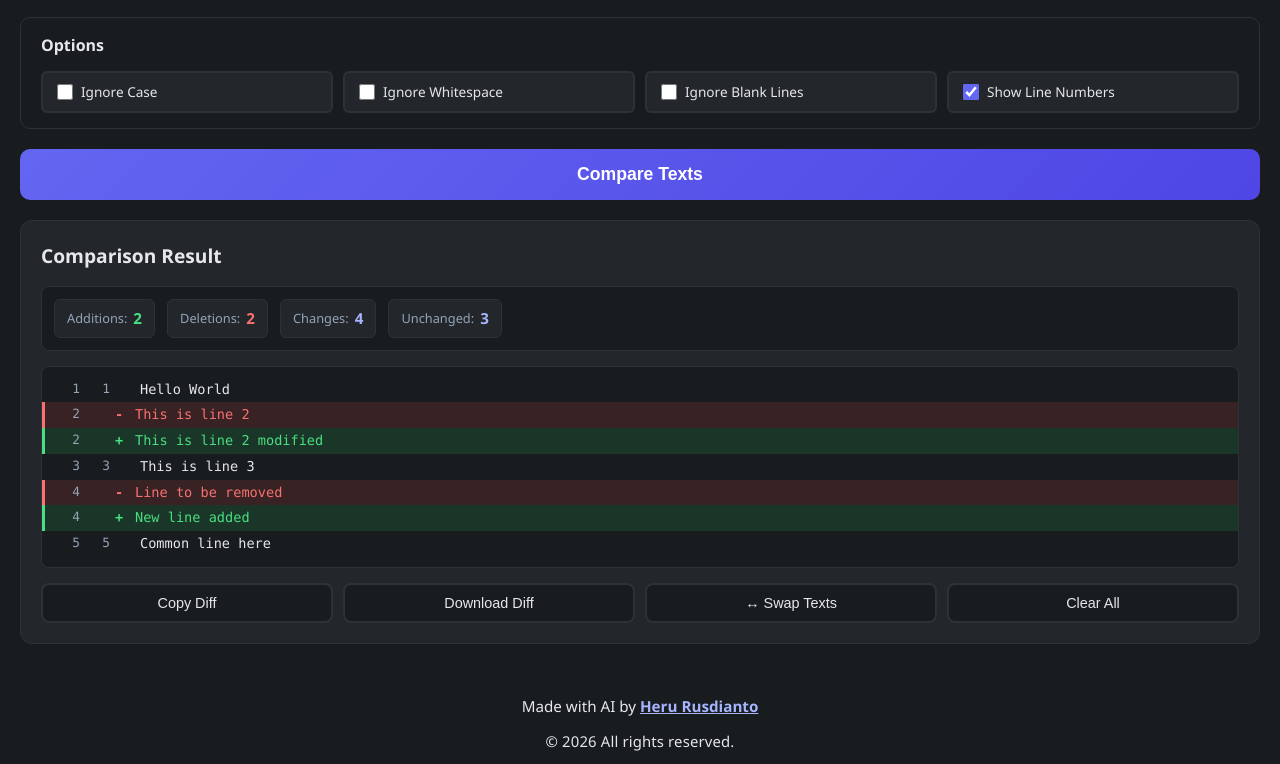
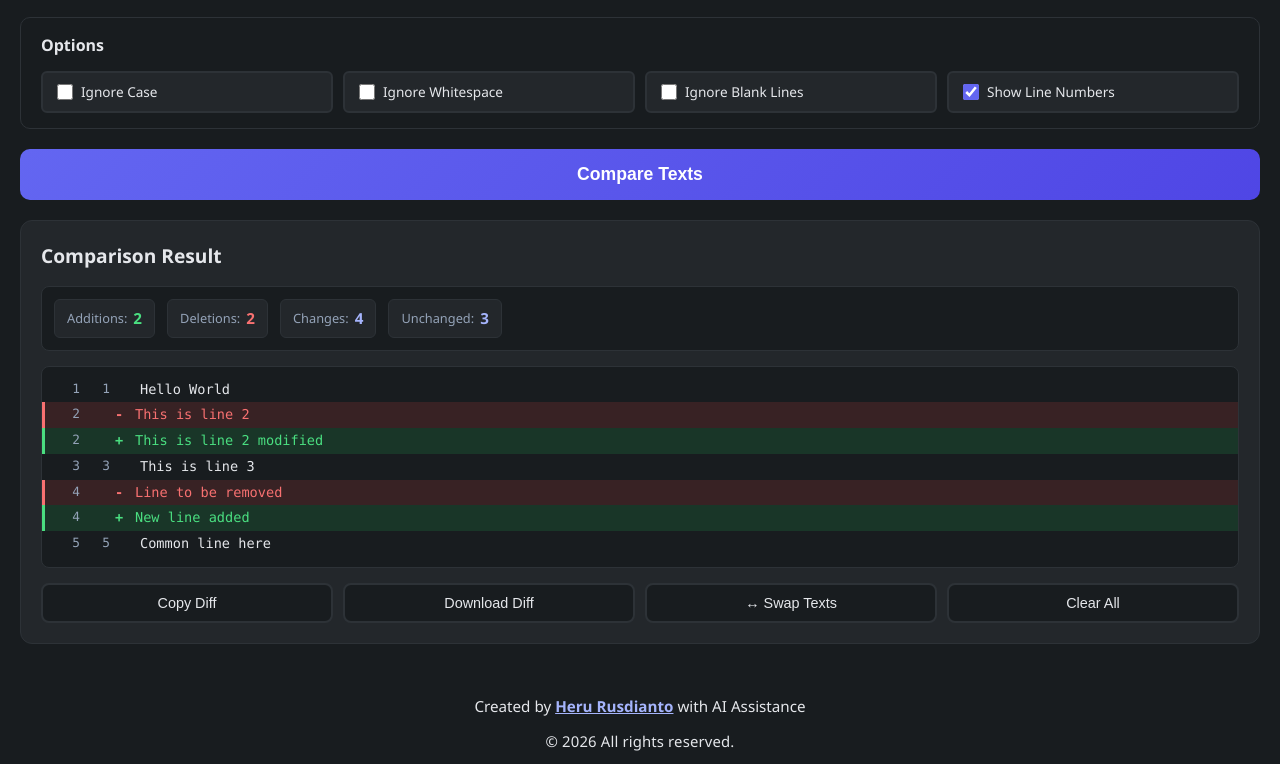
Before and after one commit to herusdianto/diff-check, a plain HTML site: page public/index.html in a window 1280 px wide. Shown: the part 631-1395 px from the top of the page. Drawn offline with Linux system fonts and the light colour scheme.

Commit message:
update footer

```diff
--- a/public/index.html
+++ b/public/index.html
@@ -3,6 +3,7 @@
 <head>
     <meta charset="UTF-8">
     <meta name="viewport" content="width=device-width, initial-scale=1.0">
+    <meta name="author" content="Heru Rusdianto">
     <title>Diff Check - Compare Text Differences</title>
     <link rel="stylesheet" href="css/style.css">
     <link rel="icon" type="image/svg+xml" href="favicon.svg">
@@ -182,7 +183,7 @@
     </div>
 
     <footer>
-        <p>Made with AI by <a href="https://herusdianto.github.io/" target="_blank" rel="noopener noreferrer">Heru Rusdianto</a></p>
+        <p>Created by <a href="https://herusdianto.github.io/" target="_blank" rel="noopener noreferrer">Heru Rusdianto</a> with AI Assistance</p>
         <p class="copyright">
             © <span id="currentYear"></span> All rights reserved.
         </p>
```
